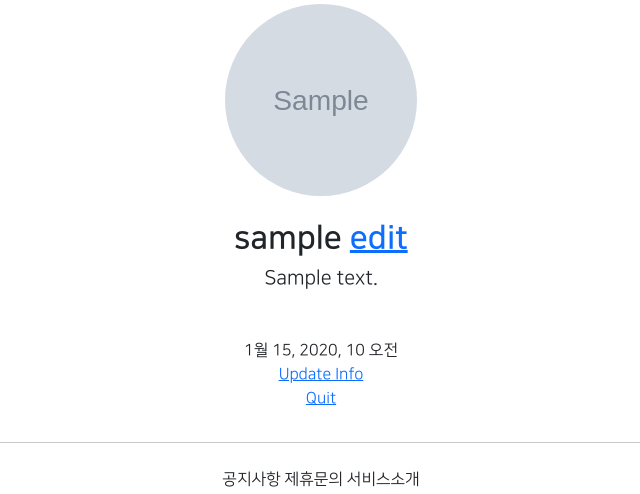
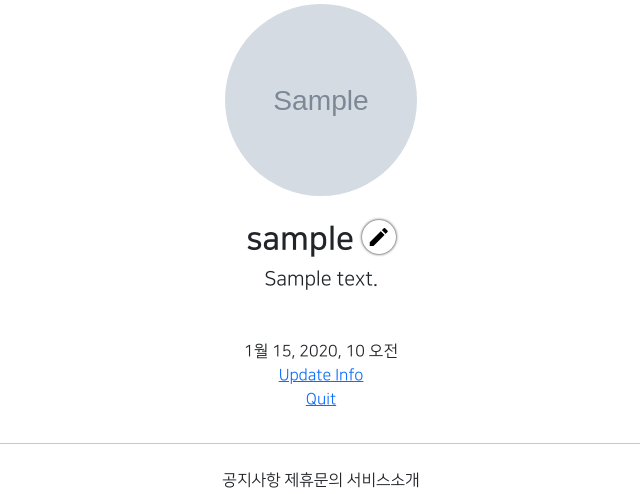
Before and after one commit to dayoorang/first_project, a Django app: page /accounts/detail/1 in a window 1280 px wide. Shown: the part 269-763 px from the top of the page, without its empty margins (319-959 px from the left). Run offline with Django 3.2, Linux system fonts and the light colour scheme; a user stored in the database is signed in; tables that the repository leaves empty hold one stand-in row (values such as "Sample post"); grey boxes marked "Sample" are stand-in pictures; parts of the project's set-up code (start-up, migrations or seed data) failed here and were passed over; some libraries are stand-ins or nearby versions.

Commit message:
7/30 first_project commit 1

```diff
--- a/accountapp/templates/accountapp/detail.html
+++ b/accountapp/templates/accountapp/detail.html
@@ -10,7 +10,8 @@
                      alt="profile image">
                 <h2 class="NNS_B">{{ target_user.profile.nickname }}
                     {% if target_user == user %}
-                        <a href = {% url 'profileapp:update' pk=target_user.profile.pk %}>
+                        <a href = {% url 'profileapp:update' pk=target_user.profile.pk %}
+                        class = "material-icons round_button">
                             edit
                         </a>
                     {% endif %}
--- a/accountapp/views.py
+++ b/accountapp/views.py
@@ -47,7 +47,6 @@ class AccountDetailView(DetailView):
     template_name = 'accountapp/detail.html'
 
 
-
 has_ownership = [login_required,account_ownership_required]
 
 
--- a/static/base.css
+++ b/static/base.css
@@ -36,3 +36,15 @@
 .NNS_B {
     font-family: "NanumSquareB", cursive;
 }
+
+.round_button {
+    color: black;
+    text-decoration: none;
+    box-shadow: 0 0 3px black;
+    border-radius: 20rem;
+    padding : 0.3rem;
+}
+
+.round_button:hover {
+    color:dimgrey;
+}
--- a/templates/head.html
+++ b/templates/head.html
@@ -18,6 +18,11 @@
     {# DEFAULT CSS LINK #}
     <link rel="stylesheet" type='text/css' href="{% static 'base.css'%}">
 {#    위에서 load static 해주고 위와 같은 링크형태를 만들어줌#}
+
+    {# MATERIAL ICONS LINK #}
+    <link href="https://fonts.googleapis.com/css2?family=Material+Icons"
+      rel="stylesheet">
+
     <style>
         @font-face {
             font-family: 'NanumSquareR';
```
